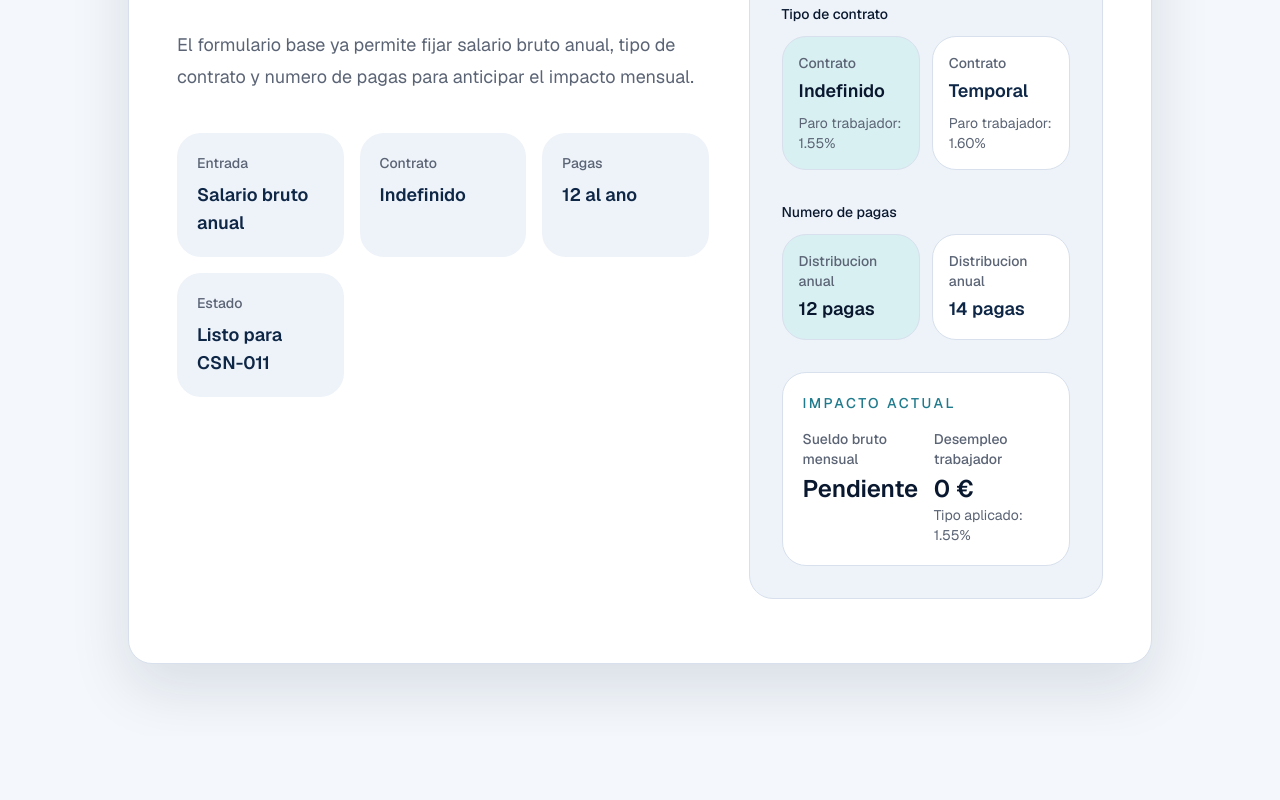
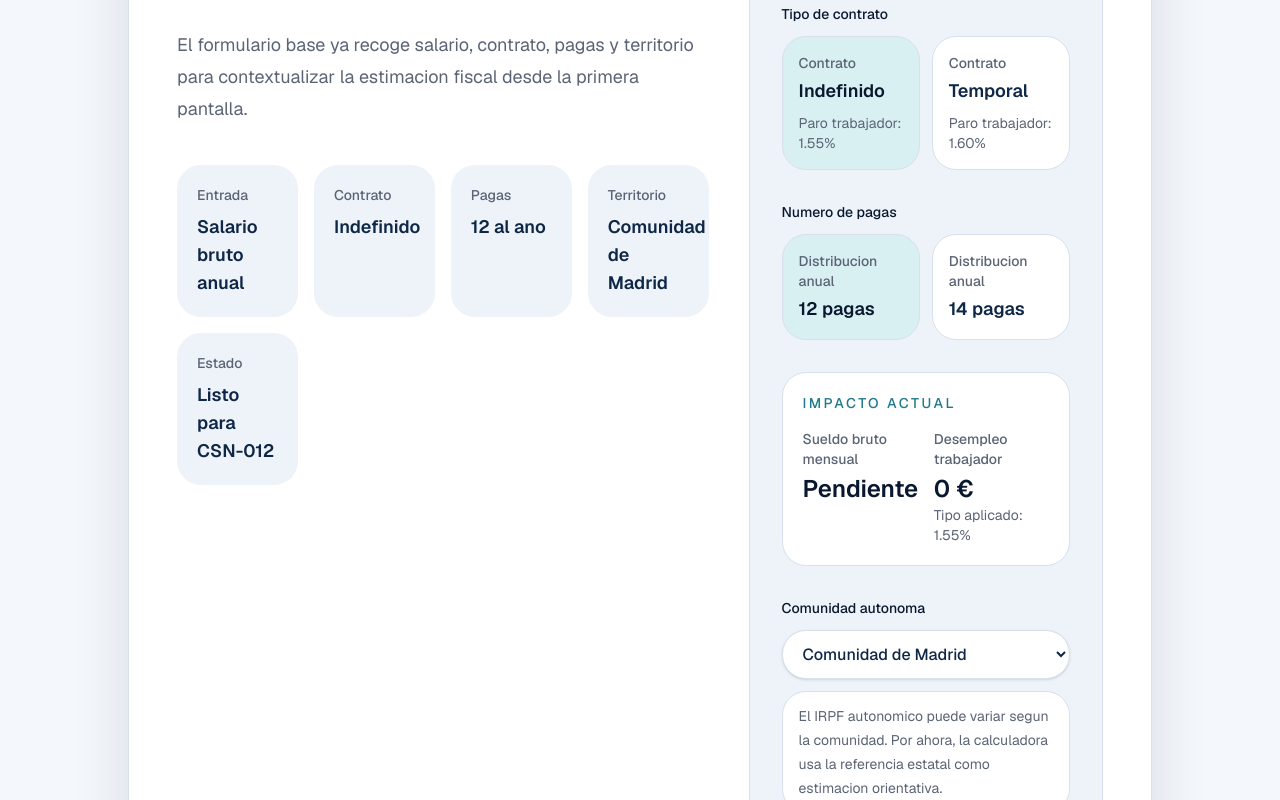
Before and after one commit to CristianChozas/Calculadora-Sueldo-Neto, a Next.js app: page / in a window 1280 px wide. Shown: the part 380-1180 px from the top of the page. Before the commit the page ends 1116 px from the top, so only its background shows below. Built offline with nearby package versions, Linux system fonts and the light colour scheme.

Commit message:
#CSN-011 Crear selector de comunidad autonoma

```diff
--- a/app/page.tsx
+++ b/app/page.tsx
@@ -3,8 +3,10 @@
 import { useState } from "react";
 import { CurrencyInput } from "@/components/CurrencyInput";
 import {
+  AUTONOMOUS_COMMUNITIES,
   CONTRACT_TYPES,
   PAY_PERIOD_OPTIONS,
+  type AutonomousCommunity,
   type ContractType,
   type PayPeriods,
 } from "@/lib/types";
@@ -27,6 +29,28 @@ const contractLabels: Record<ContractType, string> = {
   temporal: "Temporal",
 };
 
+const autonomousCommunityLabels: Record<AutonomousCommunity, string> = {
+  andalucia: "Andalucia",
+  aragon: "Aragon",
+  asturias: "Asturias",
+  baleares: "Illes Balears",
+  canarias: "Canarias",
+  cantabria: "Cantabria",
+  castilla_la_mancha: "Castilla-La Mancha",
+  castilla_y_leon: "Castilla y Leon",
+  cataluna: "Cataluna",
+  ceuta: "Ceuta",
+  comunidad_valenciana: "Comunitat Valenciana",
+  extremadura: "Extremadura",
+  galicia: "Galicia",
+  la_rioja: "La Rioja",
+  madrid: "Comunidad de Madrid",
+  melilla: "Melilla",
+  murcia: "Region de Murcia",
+  navarra: "Navarra",
+  pais_vasco: "Pais Vasco",
+};
+
 function getGrossSalaryError(value: number | null) {
   if (value === null) {
     return undefined;
@@ -47,6 +71,8 @@ export default function Home() {
   const [grossAnnualSalary, setGrossAnnualSalary] = useState<number | null>(null);
   const [contractType, setContractType] = useState<ContractType>("indefinido");
   const [paymentsPerYear, setPaymentsPerYear] = useState<PayPeriods>(12);
+  const [autonomousCommunity, setAutonomousCommunity] =
+    useState<AutonomousCommunity>("madrid");
   const grossAnnualSalaryError = getGrossSalaryError(grossAnnualSalary);
   const socialSecurity = calculateEmployeeSocialSecurity(
     grossAnnualSalary ?? 0,
@@ -63,18 +89,18 @@ export default function Home() {
         <div className="grid gap-10 lg:grid-cols-[minmax(0,1.2fr)_minmax(22rem,0.8fr)] lg:items-start">
           <div>
             <span className="inline-flex rounded-[var(--radius-pill)] bg-accent-soft px-4 py-2 text-sm font-medium tracking-[0.18em] text-accent uppercase">
-              CSN-010
+              CSN-011
             </span>
             <div className="mt-8 max-w-3xl space-y-6">
               <h1 className="text-4xl font-semibold tracking-tight text-primary-strong sm:text-6xl">
                 Calculadora de sueldo neto con base fiscal 2025.
               </h1>
               <p className="max-w-2xl text-base leading-8 text-muted sm:text-lg">
-                El formulario base ya permite fijar salario bruto anual, tipo de
-                contrato y numero de pagas para anticipar el impacto mensual.
+                El formulario base ya recoge salario, contrato, pagas y territorio
+                para contextualizar la estimacion fiscal desde la primera pantalla.
               </p>
             </div>
-            <div className="mt-10 grid gap-4 sm:grid-cols-3">
+            <div className="mt-10 grid gap-4 sm:grid-cols-4">
               <article className="rounded-[var(--radius-card)] bg-surface-muted p-5">
                 <p className="text-sm font-medium text-muted">Entrada</p>
                 <p className="mt-2 text-lg font-semibold text-primary">
@@ -94,9 +120,15 @@ export default function Home() {
                 </p>
               </article>
               <article className="rounded-[var(--radius-card)] bg-surface-muted p-5">
+                <p className="text-sm font-medium text-muted">Territorio</p>
+                <p className="mt-2 text-lg font-semibold text-primary">
+                  {autonomousCommunityLabels[autonomousCommunity]}
+                </p>
+              </article>
+              <article className="rounded-[var(--radius-card)] bg-surface-muted p-5">
                 <p className="text-sm font-medium text-muted">Estado</p>
                 <p className="mt-2 text-lg font-semibold text-primary">
-                  Listo para CSN-011
+                  Listo para CSN-012
                 </p>
               </article>
             </div>
@@ -214,6 +246,33 @@ export default function Home() {
                 </article>
               </div>
             </div>
+
+            <div className="mt-8 space-y-3">
+              <label
+                htmlFor="autonomous-community"
+                className="block text-sm font-medium text-primary-strong"
+              >
+                Comunidad autonoma
+              </label>
+              <select
+                id="autonomous-community"
+                value={autonomousCommunity}
+                onChange={(event) => {
+                  setAutonomousCommunity(event.target.value as AutonomousCommunity);
+                }}
+                className="w-full rounded-[var(--radius-card)] border bg-surface px-4 py-3 text-base font-medium text-primary shadow-sm outline-none transition focus:border-accent focus:ring-2 focus:ring-accent/20"
+              >
+                {AUTONOMOUS_COMMUNITIES.map((community) => (
+                  <option key={community} value={community}>
+                    {autonomousCommunityLabels[community]}
+                  </option>
+                ))}
+              </select>
+              <p className="rounded-[var(--radius-card)] border border-border bg-surface px-4 py-3 text-sm leading-6 text-muted">
+                El IRPF autonomico puede variar segun la comunidad. Por ahora, la
+                calculadora usa la referencia estatal como estimacion orientativa.
+              </p>
+            </div>
           </aside>
         </div>
       </section>
--- /dev/null
+++ b/openspec/changes/csn-011-autonomous-community-selector/proposal.md
@@ -0,0 +1,17 @@
+# CSN-011 Crear selector de comunidad autonoma
+
+## Objetivo
+
+Permitir que el usuario indique su comunidad autonoma dentro del formulario base y dejar visible que la estimacion fiscal actual usa referencia estatal.
+
+## Alcance
+
+- Incorporar dropdown con 17 comunidades autonomas mas Ceuta y Melilla.
+- Añadir aviso inicial indicando que el IRPF autonomico puede variar.
+- Integrar la seleccion en la UI actual sin alterar todavia el calculo fiscal.
+
+## Fuera de alcance
+
+- Calculo de tramos autonomicos reales.
+- Persistencia de formulario.
+- Ajustes legales por territorio foral.
--- /dev/null
+++ b/openspec/changes/csn-011-autonomous-community-selector/spec.md
@@ -0,0 +1,17 @@
+# Spec
+
+## Requirement: Autonomous community selector
+
+The form MUST allow users to choose their autonomous community before regional tax logic is implemented.
+
+### Scenario: User chooses a territory
+
+Given the form is visible
+When the user opens the autonomous community selector
+Then the list should contain the 17 autonomous communities plus Ceuta and Melilla
+
+### Scenario: User sees the current tax scope
+
+Given the regional selector is present
+When the user reads the related help text
+Then the UI should explain that the current IRPF estimate uses the state reference and may vary by autonomous community
--- /dev/null
+++ b/openspec/changes/csn-011-autonomous-community-selector/tasks.md
@@ -0,0 +1,7 @@
+# Tasks
+
+1. Add autonomous community selection to the current input panel.
+2. Show a clear note that the current IRPF estimate still uses the state reference.
+3. Surface the selected territory in the summary area.
+4. Verify lint and build.
+5. Commit the ticket with the exact roadmap title.
```
